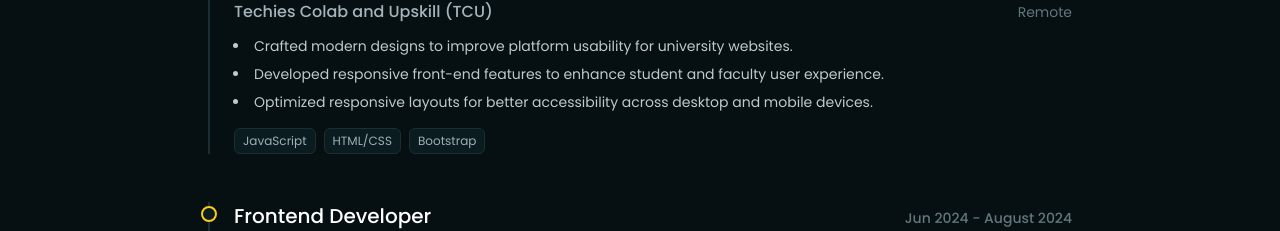
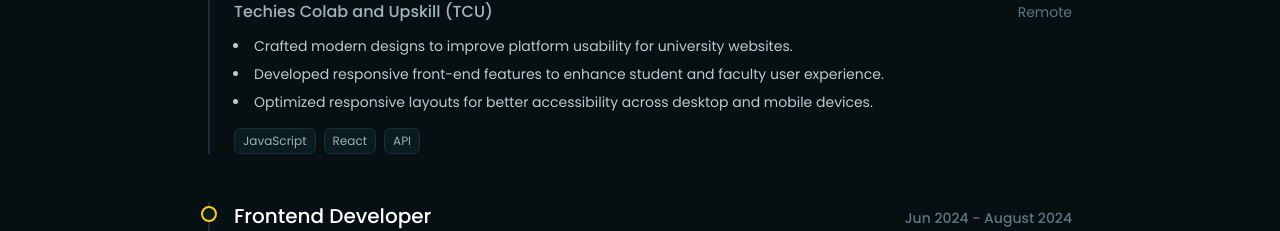
Before and after one commit to heyrapto/portfolio-, a React (Vite) app: page / in a window 1280 px wide. Shown: the part 4778-5009 px from the top of the page. Built offline with nearby package versions, Linux system fonts and the light colour scheme; a web font is replaced by a local one.

Commit message:
Update WorkExp.tsx

```diff
--- a/src/pages/WorkExp.tsx
+++ b/src/pages/WorkExp.tsx
@@ -38,7 +38,7 @@ const WorkExp = () => {
         "Developed responsive front-end features to enhance student and faculty user experience.",
         "Optimized responsive layouts for better accessibility across desktop and mobile devices."
       ],
-      technologies: ["JavaScript", "HTML/CSS", "Bootstrap"]
+      technologies: ["JavaScript", "React", "API"]
     },
     {
       company: "Afrovivo",
```
